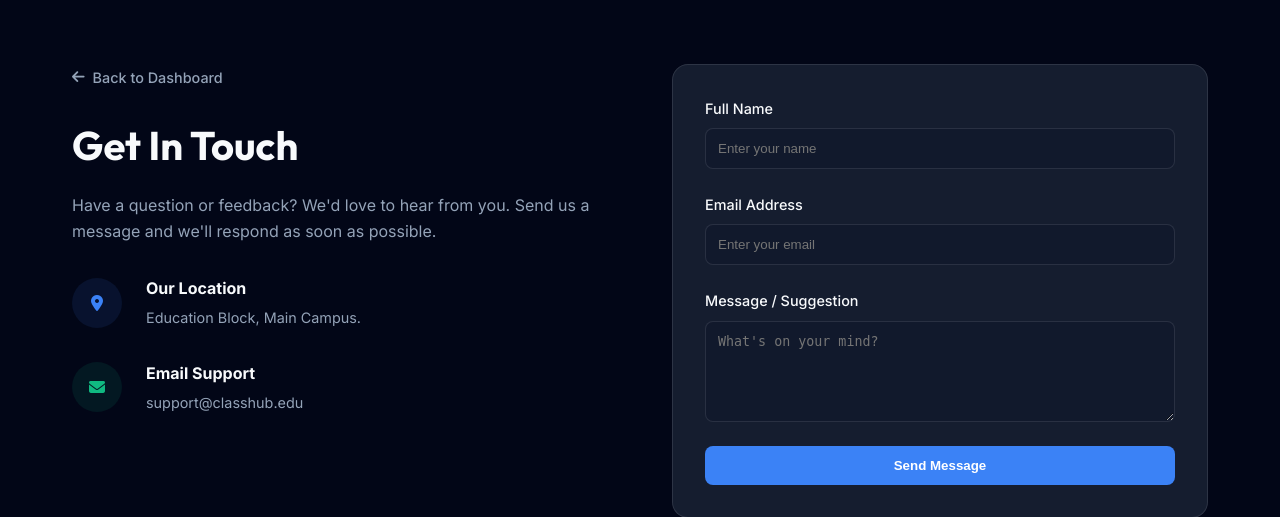
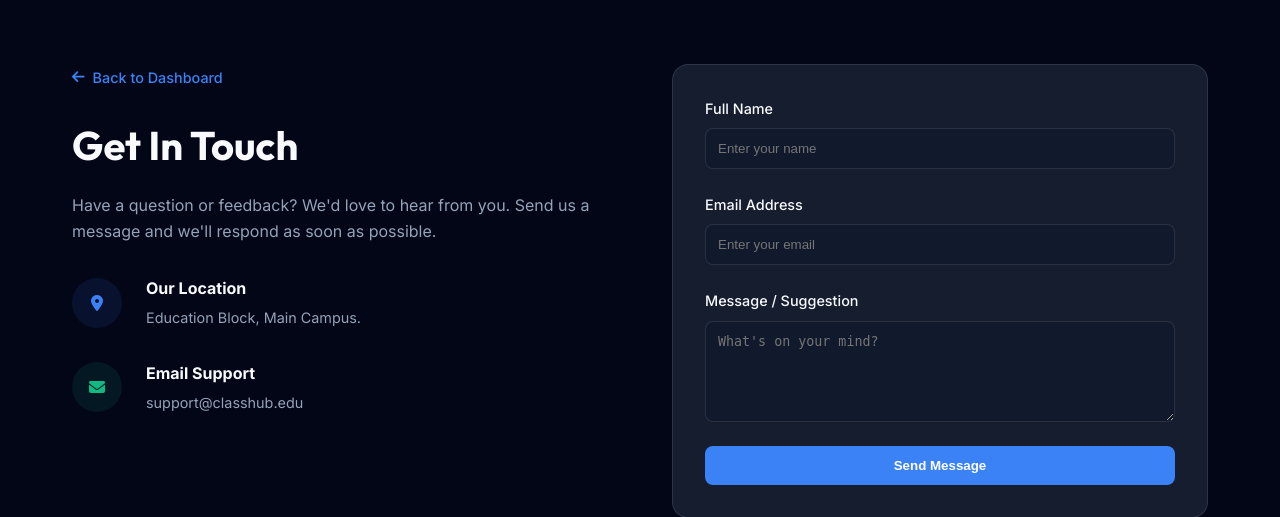
Before and after one commit to Yasir-Ismail/Class-Hub, a PHP site: page /contact.php in a window 1280 px wide, with the pointer over the restyled element. Shown: the part 71-588 px from the top of the page. Run offline with PHP 8.4, Linux system fonts and the light colour scheme; a user stored in the database is signed in.

Commit message:
Update style.css

```diff
--- a/New folder/assets/css/style.css
+++ b/New folder/assets/css/style.css
@@ -104,6 +104,10 @@ nav {
     transform: translateY(-5px);
     border-color: var(--accent-color);
     box-shadow: 0 10px 30px -10px rgba(59, 130, 246, 0.3);
+}
+
+.back-link:hover {
+    color: var(--accent-color) !important;
 }
 
 /* Hero Section */
```
